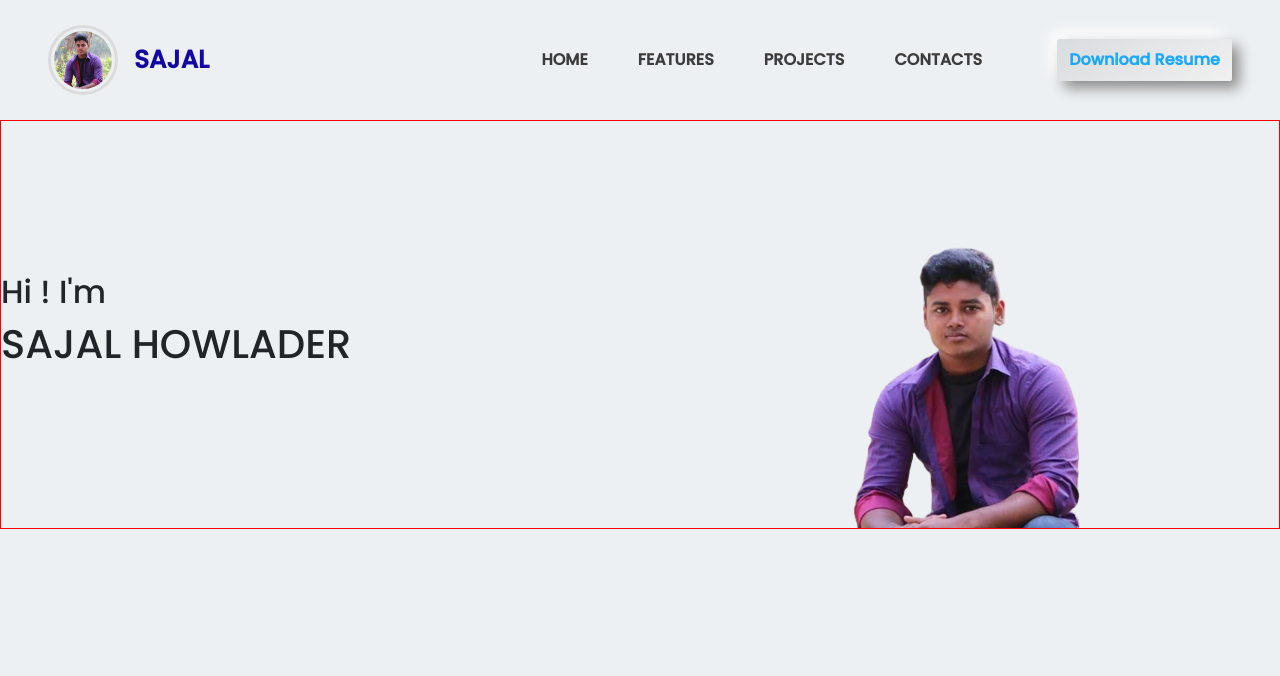
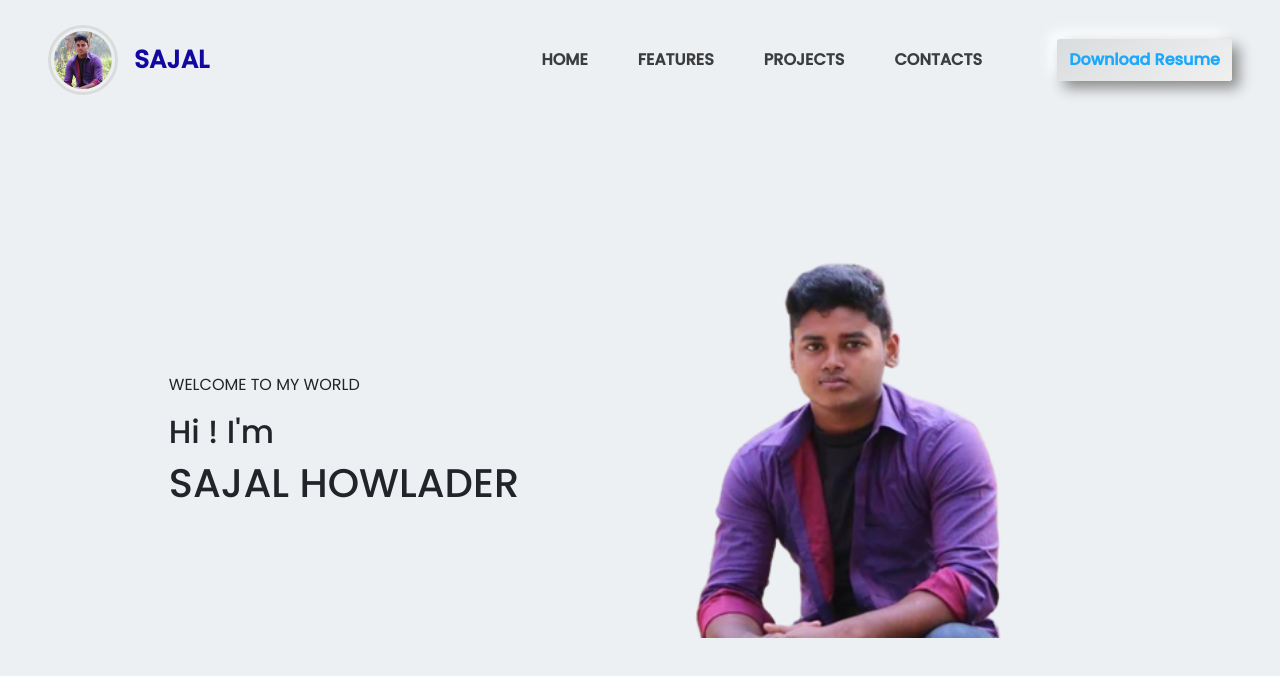
Before and after one commit to Sajalhowlader/portfolio, a React (Create React App) app: page / in a window 1280 px wide. Shown: the top 676 px of the page. Built offline with nearby package versions, Linux system fonts and the light colour scheme.

Commit message:
add find on

```diff
--- a/src/Css/AllCss.css
+++ b/src/Css/AllCss.css
@@ -44,8 +44,14 @@ body {
 }
 /* Banner section style */
 .banner-container {
-  border: 1px solid red;
   display: grid;
   grid-template-columns: repeat(2, 1fr);
   align-items: center;
+  height: 81vh;
 }
+.banner-img img {
+  width: 70%;
+}
+.banner-info {
+  margin: 0 auto;
+}
--- a/src/Pages/Home/Banner.js
+++ b/src/Pages/Home/Banner.js
@@ -1,16 +1,18 @@
 import React from 'react';
-import bannerImg from '../../images/pp.png';
+import bannerImg from '../../images/ppp.png';
 const Banner = () => {
     return (
         <section>
-          <div className='banner-container'>
+          <div className='banner-container px-5'>
               <div className='banner-info'>
- <h2>Hi ! I'm</h2>
- <h1>SAJAL HOWLADER</h1>
-
+                  <p>WELCOME TO MY WORLD</p>
+                <h2>Hi ! I'm</h2>
+                   <h1>SAJAL HOWLADER</h1>
               </div>
               <div className="banner-img">
-                  <img src={bannerImg} alt="" />
+                <div className="img-shadow">
+                <img src={bannerImg} alt="" />
+                </div>
               </div>
               </div>
         </section>
```
Also changed, not shown: src/images/ppp.png (added).
